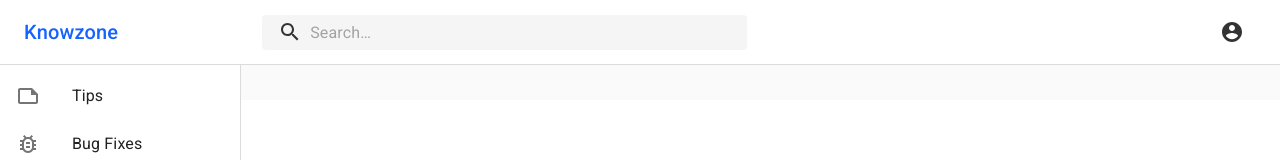
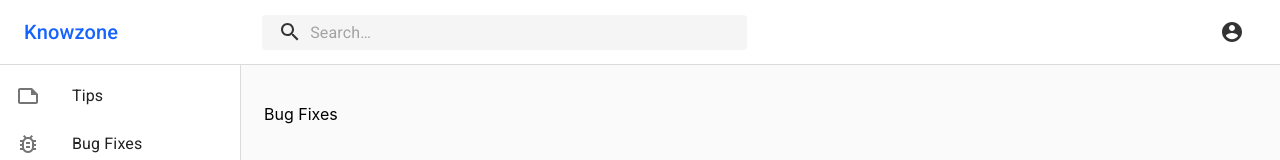
Before and after one commit to osmannkartall/knowzone, a React (Create React App) app in the folder web/: page /bug-fixes in a window 1280 px wide. Shown: the top 160 px of the page. Built offline with nearby package versions, Linux system fonts and the light colour scheme.

Commit message:
place the content below appbar

```diff
--- a/web/src/components/Dashboard/Dashboard.jsx
+++ b/web/src/components/Dashboard/Dashboard.jsx
@@ -7,6 +7,7 @@ const useStyles = makeStyles((theme) => ({
   root: {
     display: 'flex',
   },
+  toolbar: theme.mixins.toolbar,
   content: {
     flexGrow: 1,
     backgroundColor: theme.palette.background.default,
```
